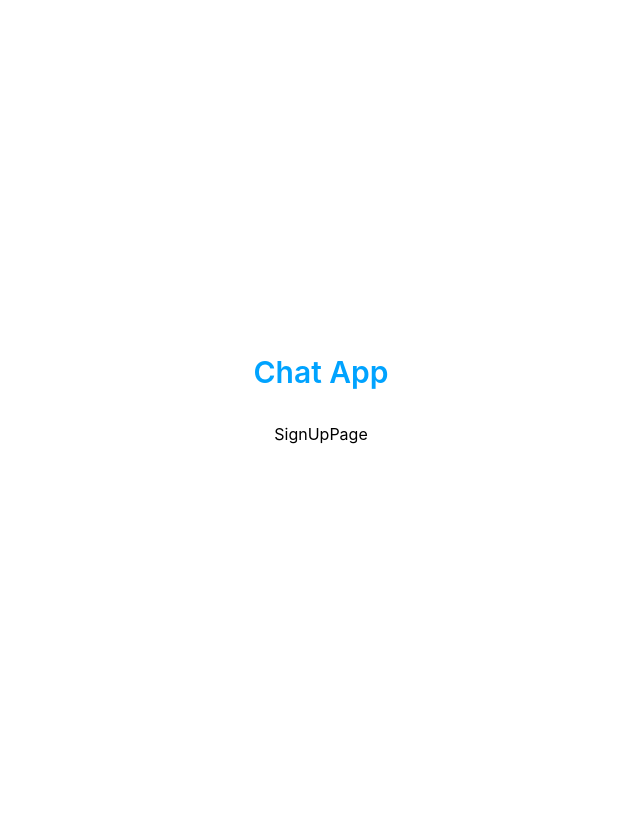
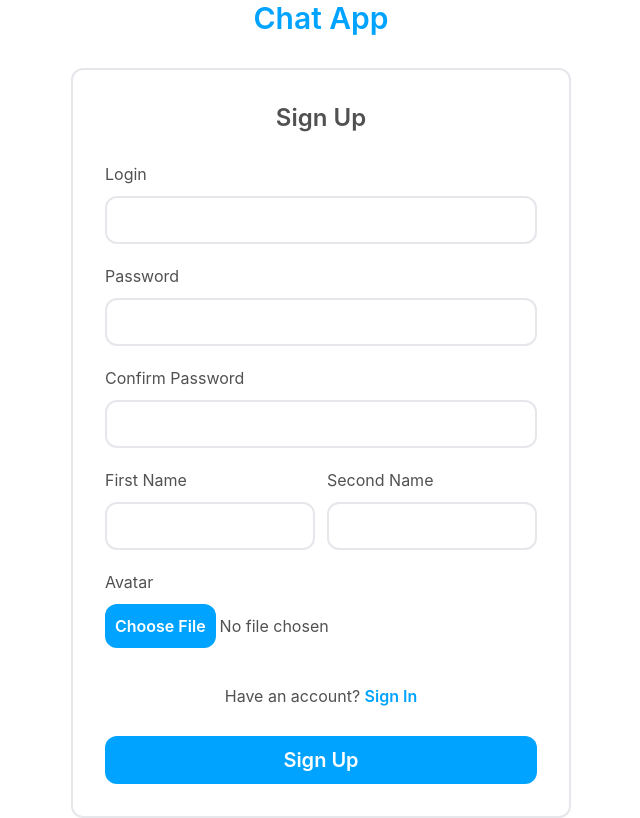
Before and after one commit to DmitryVasylenko0808/Chat-App, a React app in the folder client/: page /auth/sign-up in a window 1280 px wide. Shown: the whole page, without its empty margins (319-959 px from the left). Built offline with nearby package versions, Linux system fonts and the light colour scheme; the HTML template or start-up script is replaced by a standard one.

Commit message:
sign up user

```diff
--- /dev/null
+++ b/client/src/components/FileSelect.tsx
@@ -0,0 +1,31 @@
+import React, { ComponentProps, forwardRef } from "react";
+
+type FileSelectProps = ComponentProps<"input"> & {
+  label?: string;
+  error?: string;
+};
+
+const FileSelect = forwardRef<HTMLInputElement, FileSelectProps>(
+  ({ label, error, ...inputProps }, ref) => {
+    return (
+      <div className="w-full">
+        {label && (
+          <label className="mb-2.5 block text-chat-gray-strength">
+            {label}
+          </label>
+        )}
+        <input
+          {...inputProps}
+          ref={ref}
+          type="file"
+          className="mb-2 block w-full outline-none text-chat-gray-strength
+          file:border-none file:p-2.5 file:rounded-xl file:bg-chat-blue-normal
+        file:text-white file:font-semibold file:cursor-pointer"
+        />
+        <p className="text-red-400 text-xs">{error}</p>
+      </div>
+    );
+  }
+);
+
+export default FileSelect;
--- a/client/src/pages/SignInPage.tsx
+++ b/client/src/pages/SignInPage.tsx
@@ -61,7 +61,7 @@ const SignInPage = () => {
         />
       </div>
       <p className="my-7 text-center text-red-400 text-sm">{requestError}</p>
-      <p className="mb-7 text-chat-gray-strength">
+      <p className="mb-7 text-center text-chat-gray-strength">
         Don't have an account?{" "}
         <Link
           to="/auth/sign-up"
--- a/client/src/pages/SignUpPage.tsx
+++ b/client/src/pages/SignUpPage.tsx
@@ -1,7 +1,133 @@
-import React from "react";
+import React, { useState } from "react";
+import TextField from "../components/TextField";
+import { Link, useNavigate } from "react-router-dom";
+import Button from "../components/Button";
+import { z } from "zod";
+import { useForm } from "react-hook-form";
+import { zodResolver } from "@hookform/resolvers/zod";
+import { useSignUpMutation } from "../api/auth/authApi";
+import Loader from "../components/Loader";
+import FileSelect from "../components/FileSelect";
+
+const signUpSchema = z
+  .object({
+    login: z.string().min(3, "Login must have at least 3 symbols"),
+    password: z.string().min(8, "Password must have at least 8 symbols"),
+    confirmPassword: z.string(),
+    firstName: z.string().min(1, "First name is requiered"),
+    secondName: z.string().min(1, "Second name is required"),
+    avatarFile: z
+      .any()
+      .refine(
+        (files: FileList) => {
+          return (
+            !files[0] ||
+            files[0].type === "image/jpeg" ||
+            files[0].type === "image/jpg"
+          );
+        },
+        {
+          message: "Only .jpeg format is supported",
+        }
+      )
+      .optional(),
+  })
+  .refine((data) => data.password === data.confirmPassword, {
+    message: "Passwords don't match",
+    path: ["confirmPassword"],
+  });
+
+type SignUpFormFields = z.infer<typeof signUpSchema>;
 
 const SignUpPage = () => {
-  return <div>SignUpPage</div>;
+  const navigate = useNavigate();
+  const [requestError, setRequestError] = useState<string>("");
+
+  const {
+    register,
+    handleSubmit,
+    formState: { errors },
+  } = useForm<SignUpFormFields>({
+    resolver: zodResolver(signUpSchema),
+  });
+
+  const [triggerSignUp, { isLoading }] = useSignUpMutation();
+
+  const submitHandler = (data: SignUpFormFields) => {
+    console.log(data);
+
+    const { avatarFile, ...requestData } = data;
+    const file = avatarFile && avatarFile[0];
+
+    triggerSignUp({ ...requestData, avatarFile: file })
+      .unwrap()
+      .then((data) => {
+        localStorage.setItem("token", data.token);
+        navigate("/");
+      })
+      .catch((err) => setRequestError(err.data.message));
+  };
+
+  return (
+    <form
+      className="w-full max-w-auth-form p-8 border-2 rounded-xl"
+      onSubmit={handleSubmit(submitHandler)}
+    >
+      <h2 className="mb-7 text-center text-2xl text-chat-gray-strength font-semibold">
+        Sign Up
+      </h2>
+      <div className="mb-6 flex flex-col gap-3">
+        <TextField
+          {...register("login")}
+          label="Login"
+          error={errors.login?.message}
+        />
+        <TextField
+          {...register("password")}
+          type="password"
+          label="Password"
+          error={errors.password?.message}
+        />
+        <TextField
+          {...register("confirmPassword")}
+          type="password"
+          label="Confirm Password"
+          error={errors.confirmPassword?.message}
+        />
+        <div className="flex gap-3">
+          <TextField
+            {...register("firstName")}
+            label="First Name"
+            error={errors.firstName?.message}
+          />
+          <TextField
+            {...register("secondName")}
+            label="Second Name"
+            error={errors.secondName?.message}
+          />
+        </div>
+        <FileSelect
+          {...register("avatarFile")}
+          label="Avatar"
+          error={errors.avatarFile?.message as string}
+        />
+      </div>
+      <p className="my-7 text-center text-red-400 text-sm">{requestError}</p>
+      <p className="mb-7 text-center text-chat-gray-strength">
+        Have an account?{" "}
+        <Link
+          to="/auth/sign-in"
+          className="text-chat-blue-normal font-semibold hover:underline"
+        >
+          Sign In
+        </Link>
+      </p>
+
+      <Button type="submit" disabled={isLoading}>
+        {isLoading ? <Loader /> : "Sign Up"}
+      </Button>
+    </form>
+  );
 };
 
 export default SignUpPage;
```
